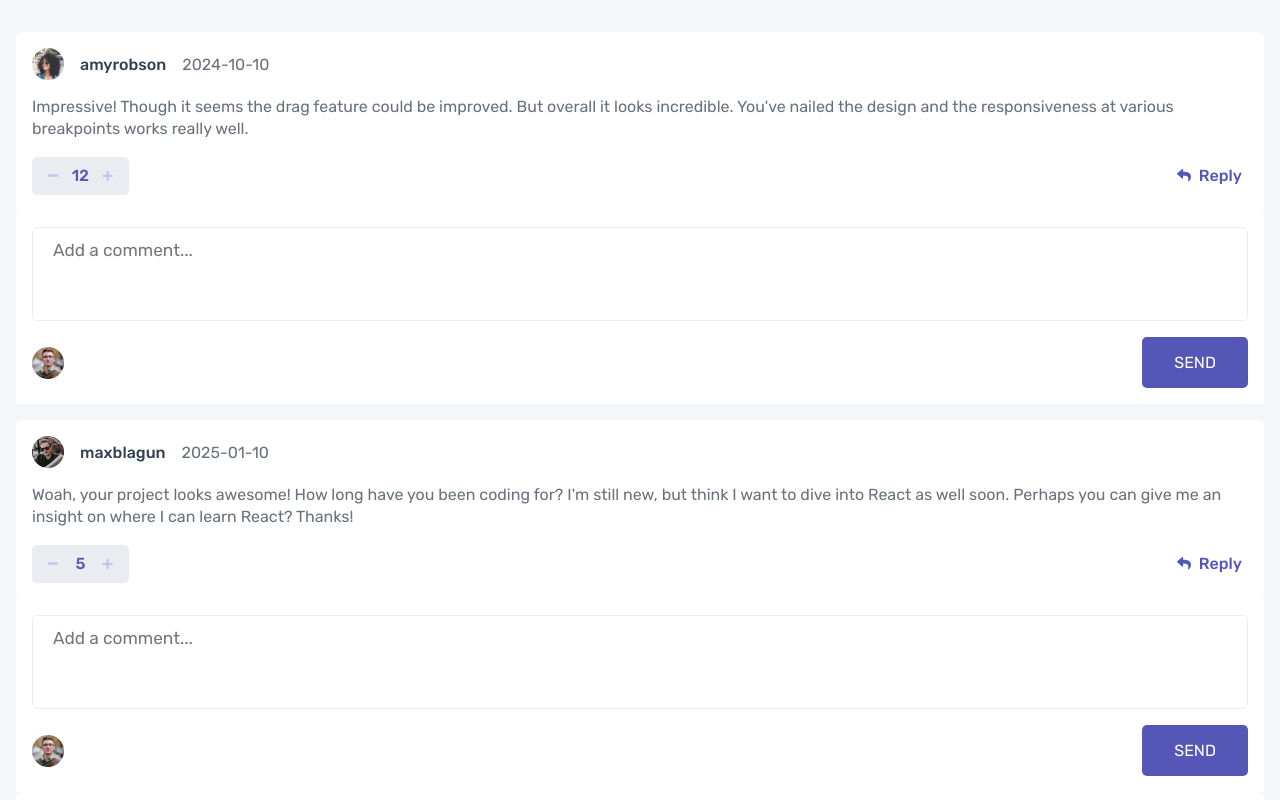
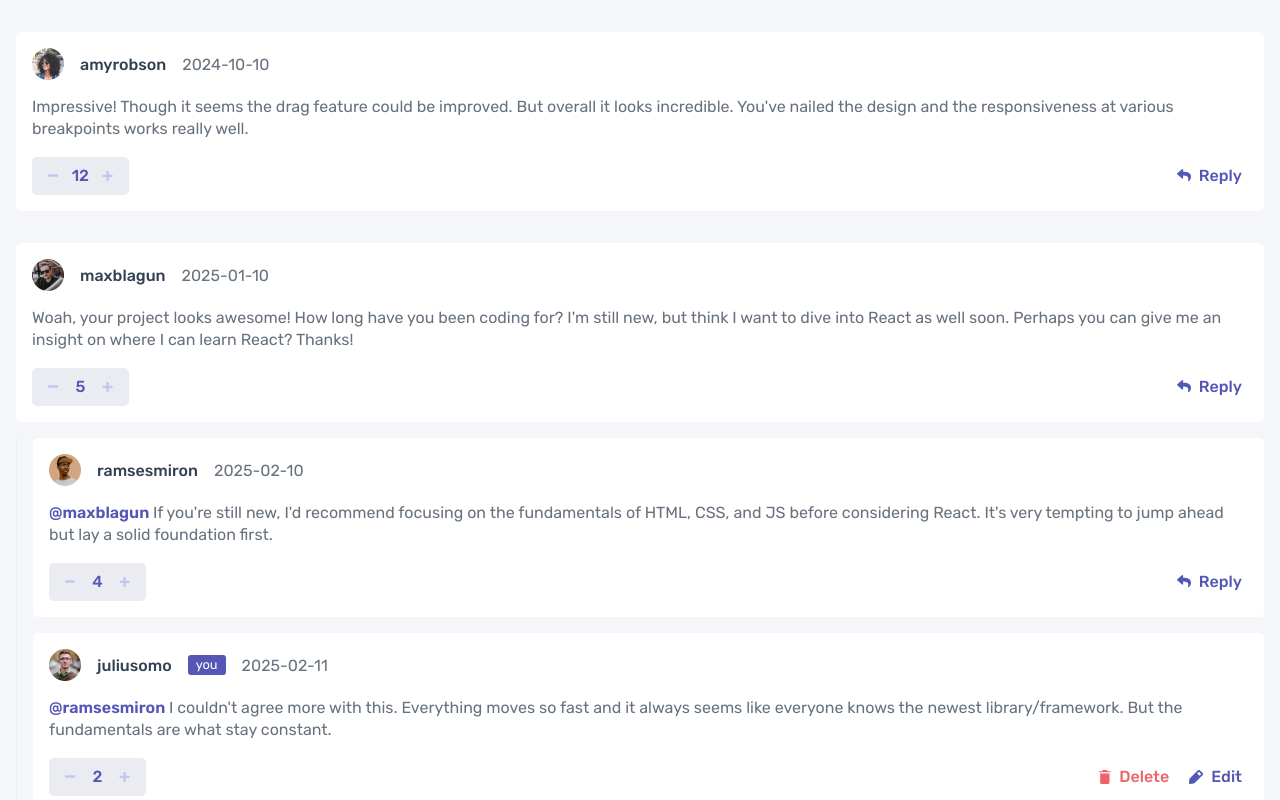
Before and after one commit to jcnevess/interactive-comments-vue, a Vue app: page / in a window 1280 px wide. Shown: the top 800 px of the page. Built offline with nearby package versions, Linux system fonts and the light colour scheme.

Commit message:
Separates comments into blocks

```diff
--- a/src/App.vue
+++ b/src/App.vue
@@ -2,8 +2,7 @@
 import data from '@/assets/data/data.json'
 import { ref, useTemplateRef } from 'vue'
 import CommentForm from './components/CommentForm.vue'
-import CommentComponent from './components/CommentComponent.vue'
-import { useCurrentUserStore } from './stores/currentuser'
+import CommentBlock from './components/CommentBlock.vue'
 
 const appData = ref(data)
 const comments = ref(appData.value.comments)
@@ -11,8 +10,6 @@ const comments = ref(appData.value.comments)
 const commentForDeletionId = ref()
 
 const deleteModal = useTemplateRef('deleteModal')
-
-const currentUserStore = useCurrentUserStore()
 
 // Is this a good practice? Or should I perform a filter in comments?
 function upvoteComment(comment) {
@@ -68,37 +65,31 @@ function addReply(parentComment, reply) {
 
 <template>
   <div class="container">
-    <div v-for="comment in comments" :key="comment.id">
-      <CommentComponent
+    <div v-for="comment in comments" :key="comment.id" class="comment-board">
+      <CommentBlock
         :comment
         @upvote-comment="upvoteComment(comment)"
         @downvote-comment="downvoteComment(comment)"
         @edit-comment="(newText) => editComment(comment, newText)"
         @start-deleting="startDeletingComment(comment)"
-      />
-      <CommentForm
-        v-if="comment.user.username !== currentUserStore.username"
-        :reply-user="comment.user.username"
-        @submit-comment="(newReply) => addReply(comment, newReply)"
+        @add-comment="(newReply) => addReply(comment, newReply)"
       />
 
+      <div class="comment-replies">
         <div v-for="reply in comment.replies" :key="reply.id">
-        <CommentComponent
+          <CommentBlock
             :comment="reply"
             @upvote-comment="upvoteComment(reply)"
             @downvote-comment="downvoteComment(reply)"
             @edit-comment="(newText) => editComment(reply, newText)"
             @start-deleting="startDeletingComment(reply)"
-        />
-        <CommentForm
-          v-if="reply.user.username !== currentUserStore.username"
-          :reply-user="reply.user.username"
-          @submit-comment="(newReply) => addReply(comment, newReply)"
+            @add-comment="(newReply) => addReply(comment, newReply)"
           />
         </div>
       </div>
+    </div>
 
-    <CommentForm @submit-comment="addComment" />
+    <CommentForm @add-comment="addComment" />
   </div>
 
   <dialog ref="deleteModal" class="comment-delete-modal">
@@ -171,4 +162,18 @@ function addReply(parentComment, reply) {
 .control-delete {
   background-color: var(--color-soft-red);
 }
+
+.comment-replies {
+  border-left: 1px solid var(--color-light-gray);
+  padding-left: 1rem;
+  display: flex;
+  flex-direction: column;
+  gap: 1rem;
+}
+
+.comment-board {
+  display: flex;
+  flex-direction: column;
+  gap: 1rem;
+}
 </style>
--- /dev/null
+++ b/src/components/CommentBlock.vue
@@ -0,0 +1,48 @@
+<script setup>
+import { useCurrentUserStore } from '@/stores/currentuser'
+import CommentCard from './CommentCard.vue'
+import CommentForm from './CommentForm.vue'
+import { ref } from 'vue'
+
+defineProps({
+  comment: { type: Object, required: true },
+})
+
+const emit = defineEmits([
+  'upvoteComment',
+  'downvoteComment',
+  'editComment',
+  'startDeleting',
+  'addComment',
+])
+
+const currentUserStore = useCurrentUserStore()
+
+const isReplying = ref(false)
+</script>
+
+<template>
+  <div class="comment-block">
+    <CommentCard
+      :comment
+      @upvote-comment="emit('upvoteComment')"
+      @downvote-comment="emit('downvoteComment')"
+      @edit-comment="(newText) => emit('editComment', newText)"
+      @start-deleting="emit('startDeleting')"
+      @open-reply="isReplying = !isReplying"
+    />
+    <CommentForm
+      v-if="isReplying && comment.user.username !== currentUserStore.username"
+      :reply-user="comment.user.username"
+      @add-comment="(newComment) => emit('addComment', newComment)"
+    />
+  </div>
+</template>
+
+<style scoped>
+.comment-block {
+  display: flex;
+  flex-direction: column;
+  gap: 0.5rem;
+}
+</style>
--- a/src/components/CommentComponent.vue
+++ b/src/components/CommentCard.vue
@@ -6,7 +6,13 @@ const props = defineProps({
   comment: { type: Object, required: true },
 })
 
-const emit = defineEmits(['upvoteComment', 'downvoteComment', 'editComment', 'startDeleting'])
+const emit = defineEmits([
+  'upvoteComment',
+  'downvoteComment',
+  'editComment',
+  'startDeleting',
+  'openReply',
+])
 
 const currentUserStore = useCurrentUserStore()
 
@@ -14,9 +20,9 @@ const isEditing = ref(false)
 
 const localComment = computed(() => JSON.parse(JSON.stringify(props.comment)))
 
-function authorIsCurrentUser() {
-  return props.comment.user.username === currentUserStore.username
-}
+const authorIsCurrentUser = computed(
+  () => props.comment.user.username === currentUserStore.username,
+)
 
 function startEditing() {
   isEditing.value = true
@@ -37,7 +43,7 @@ function finishEditing() {
         :alt="props.comment.user.username"
       />
       <div class="author-name">{{ props.comment.user.username }}</div>
-      <div v-if="authorIsCurrentUser()" class="author-badge">you</div>
+      <div v-if="authorIsCurrentUser" class="author-badge">you</div>
       <div class="timestamp">{{ props.comment.createdAt }}</div>
     </div>
 
@@ -48,23 +54,31 @@ function finishEditing() {
     </div>
 
     <div v-if="!isEditing" class="controls-vote">
-      <button class="control control-downvote" @click="emit('downvoteComment')">
+      <button
+        class="control control-downvote"
+        :disabled="authorIsCurrentUser"
+        @click="emit('downvoteComment')"
+      >
         <img src="@/assets/images/icon-minus.svg" alt="downvote comment" />
       </button>
       <div class="display-vote">
         {{ props.comment.score }}
       </div>
-      <button class="control control-upvote" @click="emit('upvoteComment')">
+      <button
+        class="control control-upvote"
+        :disabled="authorIsCurrentUser"
+        @click="emit('upvoteComment')"
+      >
         <img src="@/assets/images/icon-plus.svg" alt="upvote comment" />
       </button>
     </div>
 
     <div v-if="!isEditing" class="controls-actions">
-      <button v-if="!authorIsCurrentUser()" class="action">
+      <button v-if="!authorIsCurrentUser" class="action" @click="emit('openReply')">
         <img class="action-icon" src="@/assets/images/icon-reply.svg" />
         <span class="action-name">reply</span>
       </button>
-      <div v-if="authorIsCurrentUser()" class="actions-author">
+      <div v-if="authorIsCurrentUser" class="actions-author">
         <button class="action action-delete" @click="emit('startDeleting')">
           <img class="action-icon" src="@/assets/images/icon-delete.svg" />
           <span class="action-name">delete</span>
--- a/src/components/CommentForm.vue
+++ b/src/components/CommentForm.vue
@@ -6,7 +6,7 @@ const props = defineProps({
   replyUser: { type: String, default: undefined },
 })
 
-const emit = defineEmits(['submitComment', 'submitReply'])
+const emit = defineEmits(['addComment', 'addReply'])
 
 const currentUserStore = useCurrentUserStore()
 
@@ -50,7 +50,7 @@ const newComment = ref(JSON.parse(JSON.stringify(baseComment)))
 function registerComment() {
   const dateNow = new Date()
   newComment.value.createdAt = `${dateNow.getFullYear()}-${(dateNow.getMonth() + 1 + '').padStart(2, '0')}-${(dateNow.getDate() + '').padStart(2, '0')}`
-  emit('submitComment', newComment.value)
+  emit('addComment', newComment.value)
   resetComment()
 }
 
```
Lines whose indentation alone changed are shown as unchanged.
